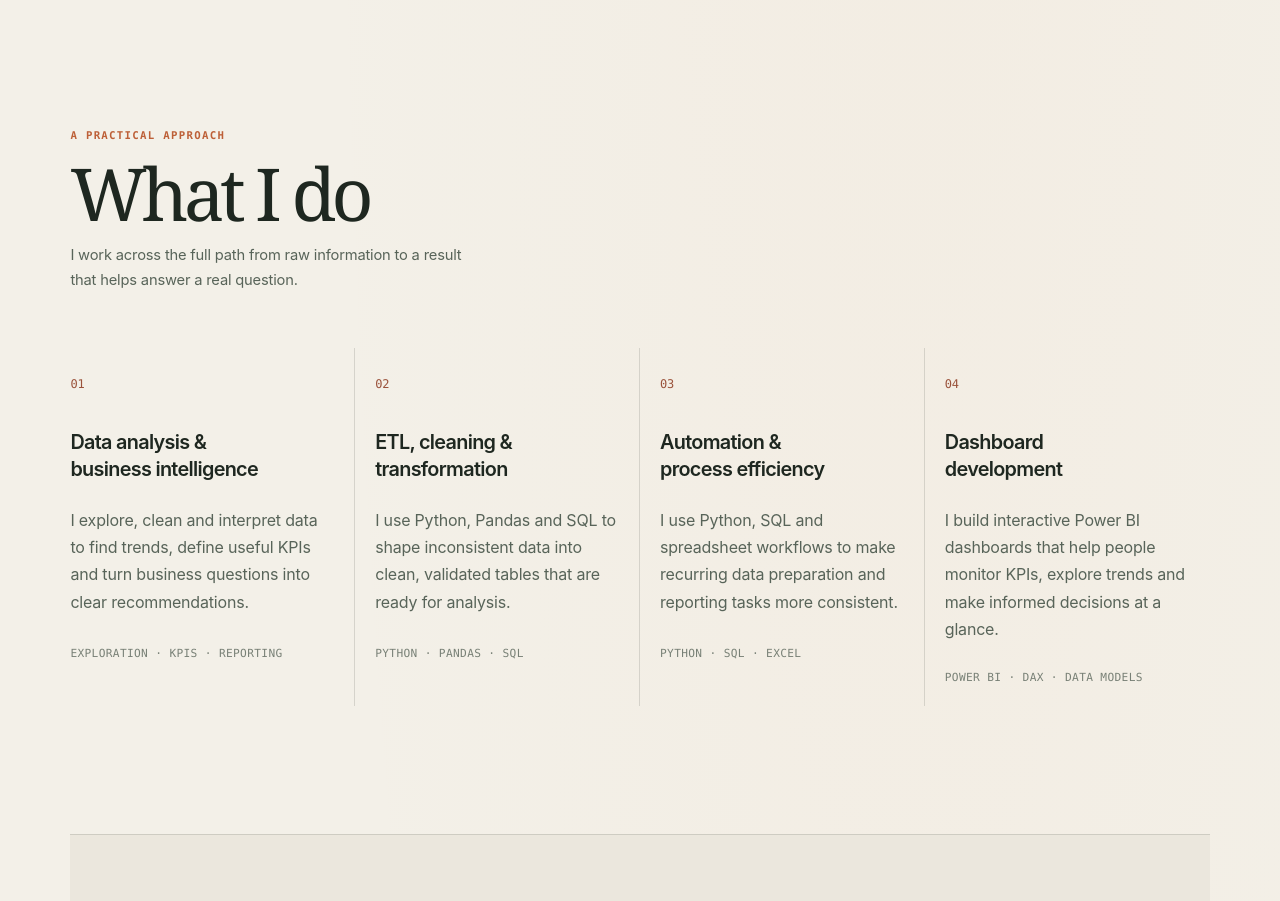
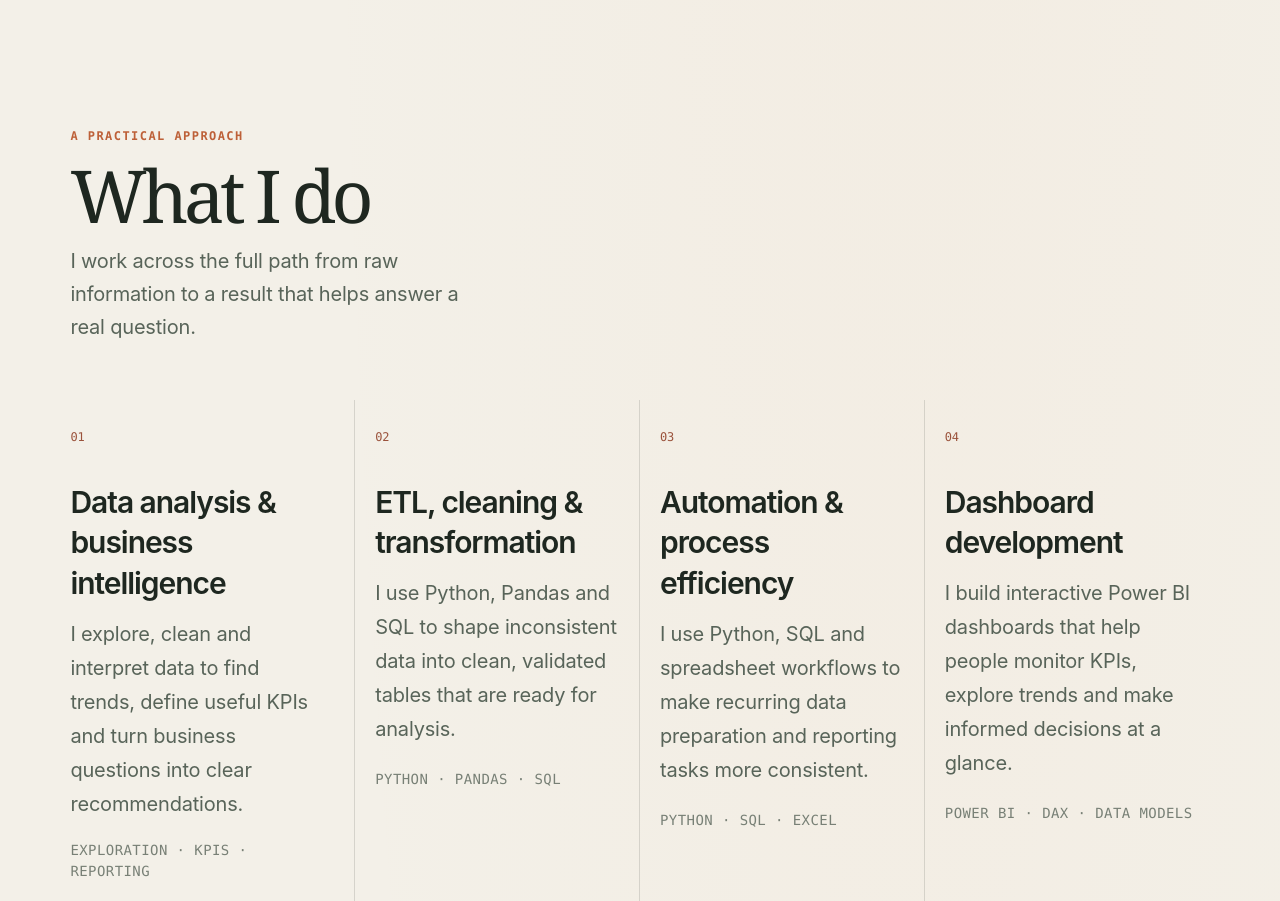
Before and after one commit to GeorgeAvramidis/georgeavramidis.github.io, a plain HTML site: page index.html in a window 1280 px wide. Shown: the part 800-1701 px from the top of the page. Drawn offline with Linux system fonts and the light colour scheme.

Commit message:
Increase What I do section typography

```diff
--- a/index.html
+++ b/index.html
@@ -11,7 +11,7 @@
   <meta property="og:image" content="assets/projects/labour/overview.png">
   <title>George Avramidis | Data Analyst</title>
   <link rel="icon" href="assets/favicon.svg?v=ga" type="image/svg+xml">
-  <link rel="stylesheet" href="styles.css?v=2026-11-26h">
+  <link rel="stylesheet" href="styles.css?v=2026-11-26i">
   <script src="script.js?v=2026-11-26c" defer></script>
 </head>
 <body>
--- a/styles.css
+++ b/styles.css
@@ -463,11 +463,13 @@ p {
 .services-heading .eyebrow {
   margin-bottom: 0.9rem;
   padding-top: 0;
+  font-size: 12px;
 }
 
 .services-heading .section-lead {
   grid-column: auto;
   margin: 0.9rem 0 0;
+  font-size: 20px;
 }
 
 .section-heading h2,
@@ -518,7 +520,7 @@ p {
 .service-card h3 {
   min-height: 4rem;
   margin: 2.1rem 0 0.85rem;
-  font-size: clamp(1.2rem, 1.55vw, 1.42rem);
+  font-size: 30px;
   font-weight: 600;
   line-height: 1.35;
   letter-spacing: -0.035em;
@@ -529,14 +531,14 @@ p {
   min-height: 7rem;
   margin-bottom: 1.2rem;
   color: var(--muted);
-  font-size: 1rem;
+  font-size: 20px;
   line-height: 1.7;
 }
 
 .service-tools {
   display: inline-block;
   color: var(--quiet);
-  font: 0.7rem/1.5 var(--mono);
+  font: 14px/1.5 var(--mono);
   letter-spacing: 0.03em;
   text-transform: uppercase;
 }
```
Also changed, not shown: case-studies/eurostat-income-pipeline.html (+1 -1 lines), case-studies/greece-construction.html (+1 -1 lines), case-studies/greece-labour-market.html (+1 -1 lines), case-studies/loldle-solver.html (+1 -1 lines).
